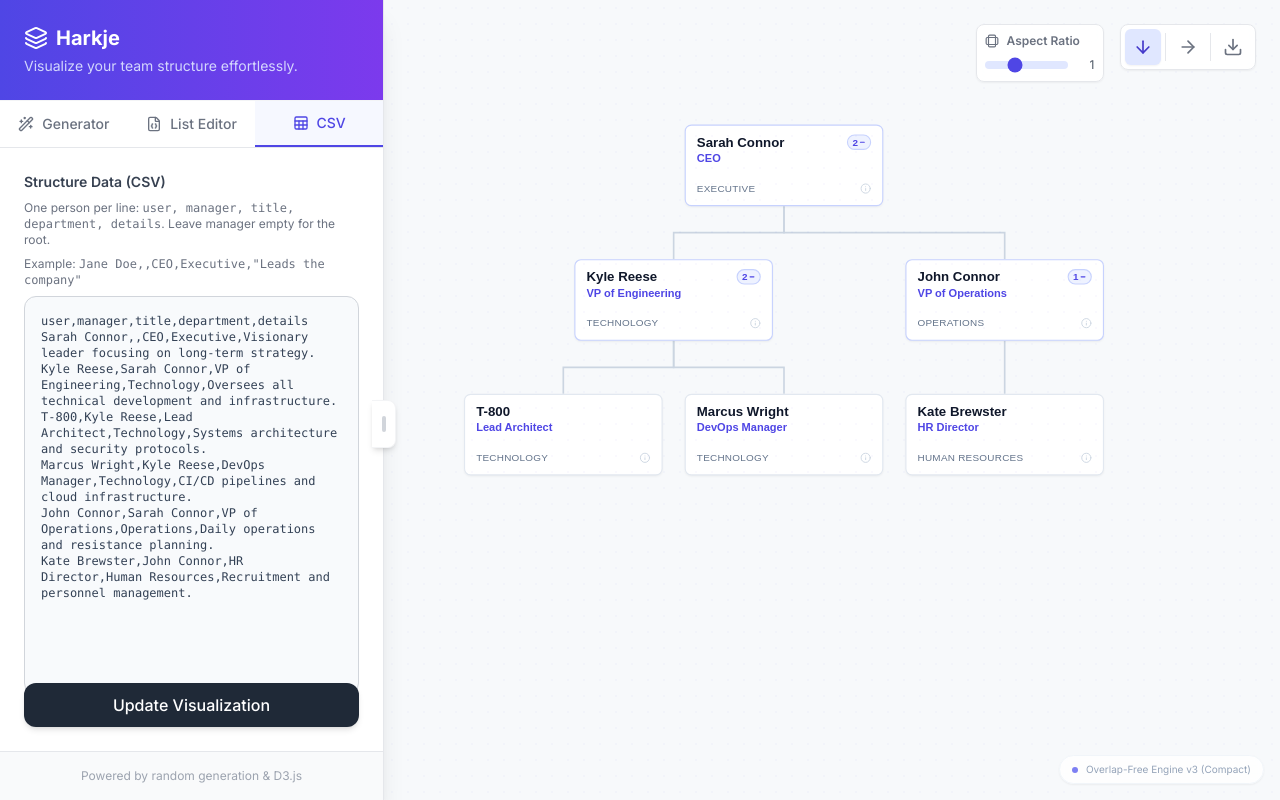
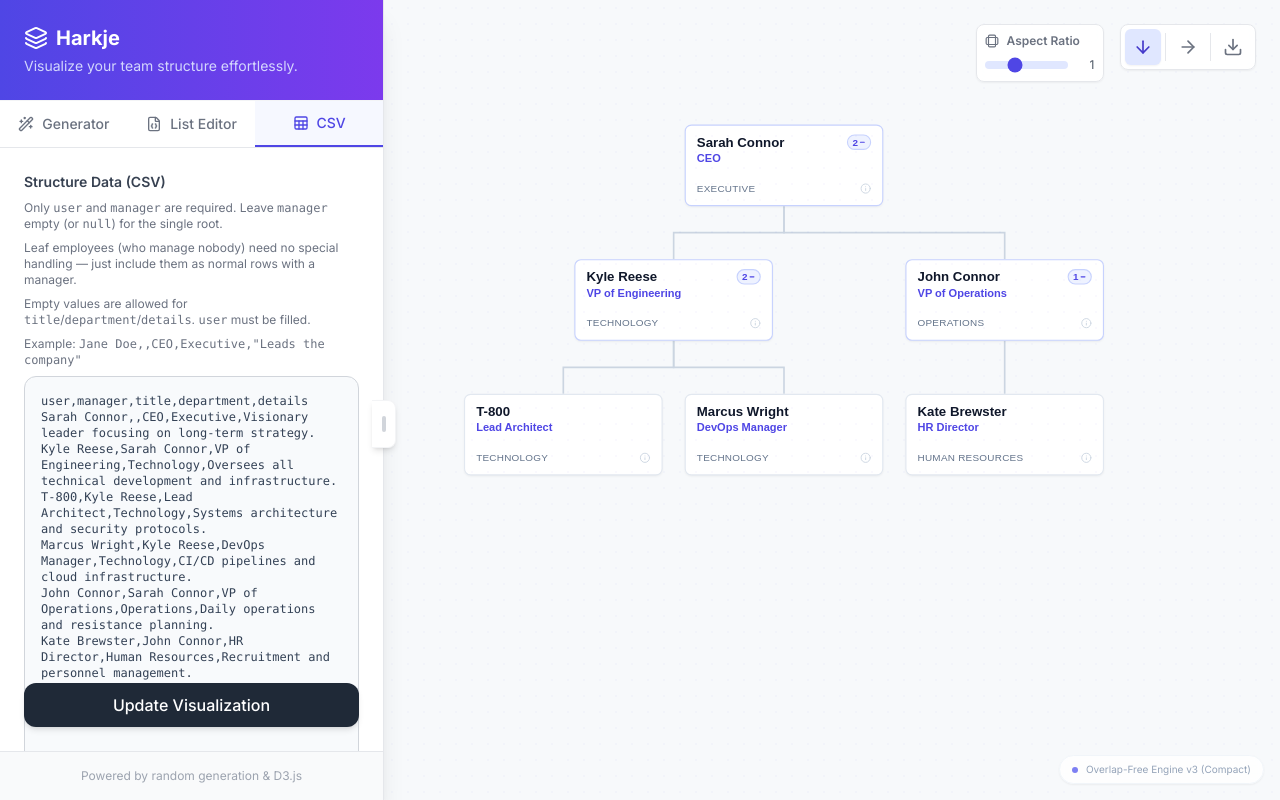
Before and after one commit to pondevelopment/harkje, a React (Vite) app: page / in a window 1280 px wide. Both pictures are taken after a click on the button "CSV". Built offline with nearby package versions, Linux system fonts and the light colour scheme.

Commit message:
Clarify CSV required fields and empty values

```diff
--- a/components/InputPanel.tsx
+++ b/components/InputPanel.tsx
@@ -539,7 +539,13 @@ export const InputPanel: React.FC<InputPanelProps> = ({ onDataUpdate, currentDat
                 Structure Data (CSV)
               </label>
               <p className="text-xs text-gray-500 mb-2">
-                One person per line: <code>user, manager, title, department, details</code>. Leave manager empty for the root.
+                Only <code>user</code> and <code>manager</code> are required. Leave <code>manager</code> empty (or <code>null</code>) for the single root.
+              </p>
+              <p className="text-xs text-gray-500 mb-2">
+                Leaf employees (who manage nobody) need no special handling — just include them as normal rows with a manager.
+              </p>
+              <p className="text-xs text-gray-500 mb-2">
+                Empty values are allowed for <code>title</code>/<code>department</code>/<code>details</code>. <code>user</code> must be filled.
               </p>
               <p className="text-xs text-gray-500 mb-2">
                 Example: <code>Jane Doe,,CEO,Executive,"Leads the company"</code>
```
Also changed, not shown: 1 other file (tests, documents, lock files or other folders).
